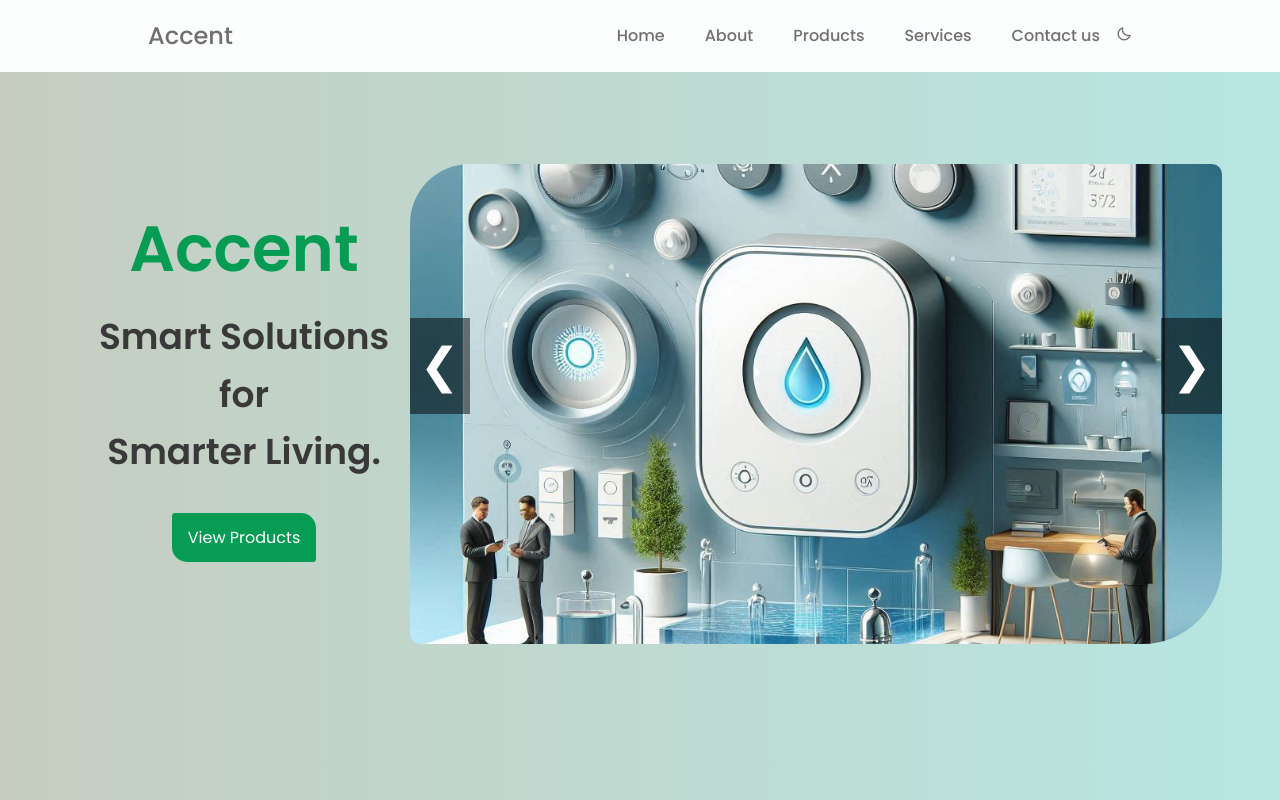
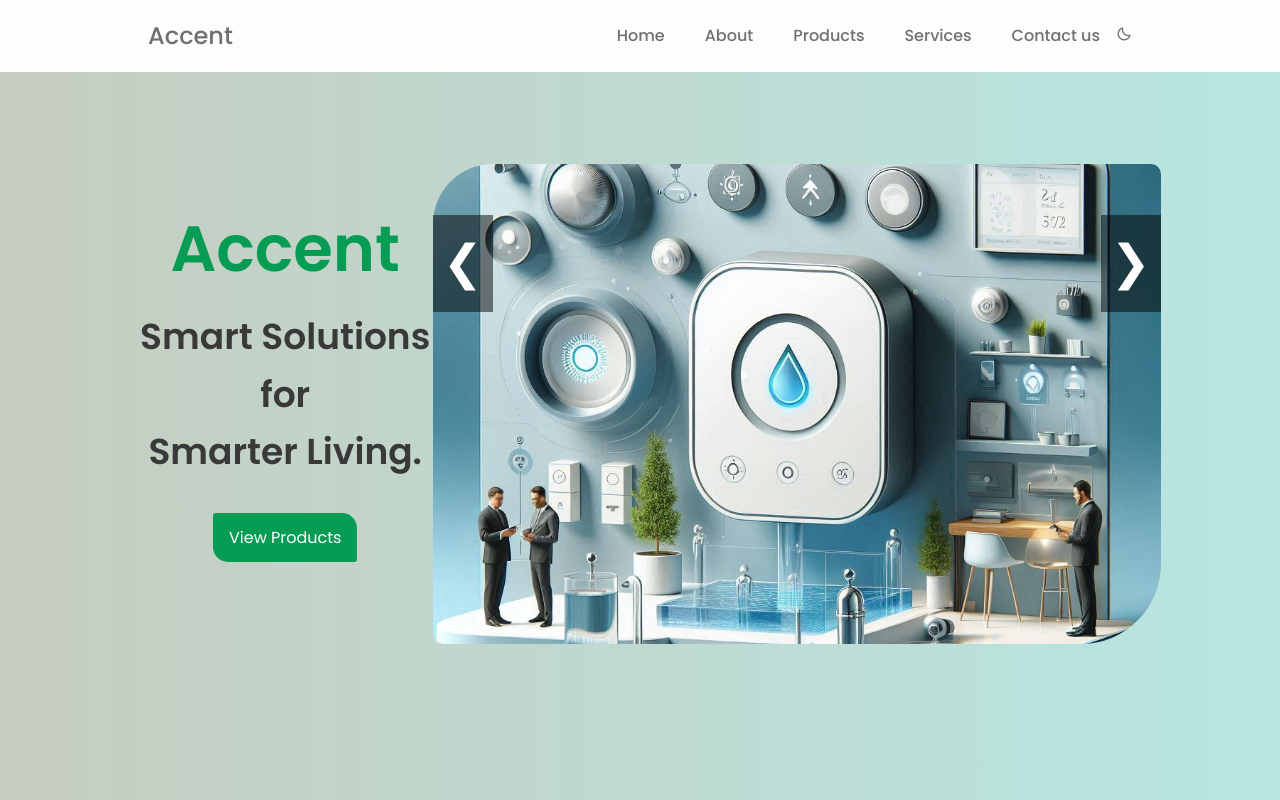
Before and after one commit to sathishgid/project.py, a plain HTML site: page index.html in a window 1280 px wide. Shown: the top 800 px of the page. Drawn offline with nearby package versions, Linux system fonts and the light colour scheme.

Commit message:
Update styles.css

```diff
--- a/assets/css/styles.css
+++ b/assets/css/styles.css
@@ -88,9 +88,11 @@ body.dark-theme{
 
 /*========== Default background gradient ==========*/
 body {
-  margin: var(--header-height) 0 0 0;
+  margin: 0;
+  padding: 0;
   font-family: var(--body-font);
   font-size: var(--normal-font-size);
+  overflow-x: hidden; /* prevents horizontal scrolling due to overflow */
   background: linear-gradient(to right, #c6cdc0, #b7e6e2); /* Default gradient */
   color: var(--text-color);
   line-height: 1.6;
@@ -313,7 +315,7 @@ img{
 }
 
 /* Mobile responsiveness: Reduce padding on smaller screens */
-@media (max-width: 768px) {
+@media (max-width: 600px) {
     .bd-container, .about_section, .services, .menu, .contact {
         padding-left: 15px;
         padding-right: 15px;
@@ -342,7 +344,7 @@ img{
 .home {
     position: relative;
     height: auto;
-	width: auto;
+    width: auto;
     background-position: center;
     background-size: cover;
     display: flex;
@@ -355,10 +357,11 @@ img{
 .home__container {
     width: 100%;
     padding: auto;
-    max-width: none;
+    margin-left: 40px;
+    max-width: 90%;
     position: relative;
     display: flex;
-    justify-content: space-between;
+    justify-content: center;
     align-items: center;
 }
 
@@ -412,12 +415,13 @@ img{
 
 .slider-controls {
     position: absolute;
-    top: 30%;
+    top: 10%;
     width: 100%;
     display: flex;
     justify-content: space-between;
     z-index: 2;
     color: white;
+	border-radius: 60px 10px 80px 10px;
 }
 
 .prev, .next {
```
